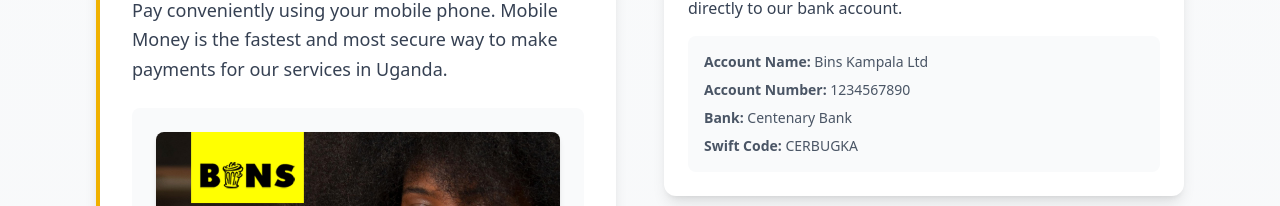
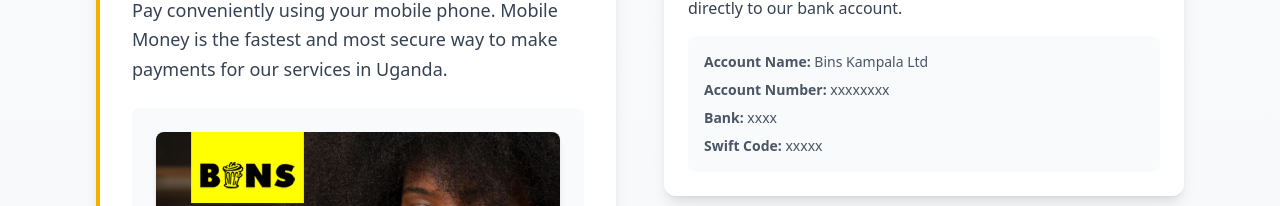
Before and after one commit to alvinisaac0602/bins-, a React (Vite) app: page /payments in a window 1280 px wide. Shown: the part 464-670 px from the top of the page. Built offline with nearby package versions, Linux system fonts and the light colour scheme.

Commit message:
save this

```diff
--- a/src/pages/Payments.jsx
+++ b/src/pages/Payments.jsx
@@ -81,9 +81,9 @@ export default function Payments() {
               </p>
               <div className="bg-gray-50 p-4 rounded-lg">
                 <p className="text-sm text-gray-600 mb-2"><strong>Account Name:</strong> Bins Kampala Ltd</p>
-                <p className="text-sm text-gray-600 mb-2"><strong>Account Number:</strong> 1234567890</p>
-                <p className="text-sm text-gray-600 mb-2"><strong>Bank:</strong> Centenary Bank</p>
-                <p className="text-sm text-gray-600"><strong>Swift Code:</strong> CERBUGKA</p>
+                <p className="text-sm text-gray-600 mb-2"><strong>Account Number:</strong> xxxxxxxx</p>
+                <p className="text-sm text-gray-600 mb-2"><strong>Bank:</strong> xxxx</p>
+                <p className="text-sm text-gray-600"><strong>Swift Code:</strong> xxxxx</p>
               </div>
             </div>
 
```
